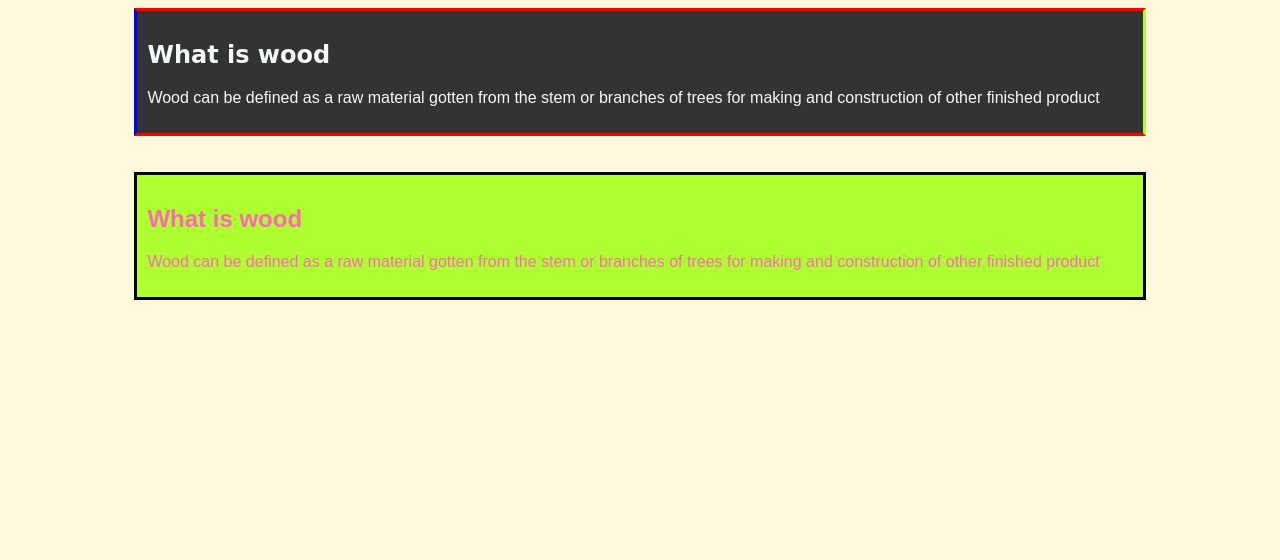
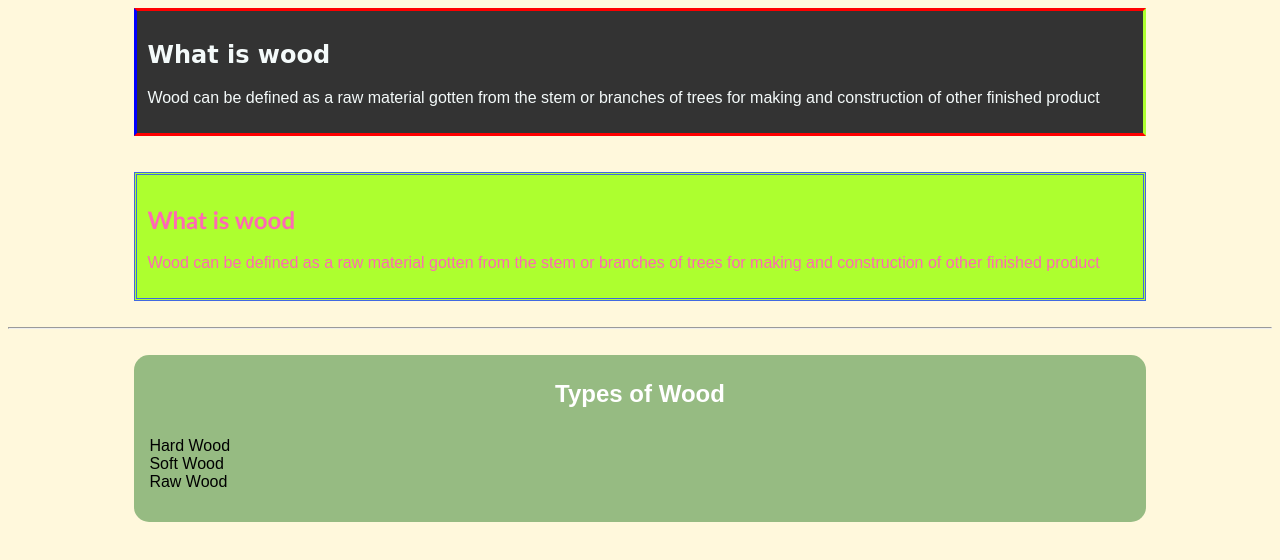
Before and after one commit to Huskinbaba/YIMA_PROJECT_1, a plain HTML site: page index.html in a window 1280 px wide. Drawn offline with Linux system fonts and the light colour scheme.

Commit message:
trying to master css. trying to style forms
forms learning

```diff
--- a/CSS_1/yima.css
+++ b/CSS_1/yima.css
@@ -8,6 +8,19 @@ font-weight: 1.6em;
 font-size: 16px;
 margin 0;
 }
+a{
+    text-decoration: none;
+    color:#000;
+}
+a:hover{
+    color: tomato;
+}
+a:active{
+    color: yellow;
+}
+a:visited{
+    color: none;
+}
 
 .box-1{
     background-color:#333;
@@ -17,6 +30,8 @@ margin 0;
     border-right: 3px greenyellow solid;
     border-left: 3px blue solid;
     padding: 10px;
+
+
 }
 .container{
         width: 80%;
@@ -25,9 +40,28 @@ margin 0;
 .box-2{
     background-color: greenyellow;
     color: hotpink;
-    border: 3px black solid;
+    border: 3px royalblue double;
     padding: 10px;
 }
 .box-1 h2{
     font-family:cursive;
 }
+.box-2 h2{
+    font-family: 'Gill Sans', 'Gill Sans MT', Calibri, 'Trebuchet MS', sans-serif;
+    font-stretch: extra-expanded;
+    font-weight: bolder;
+}
+.box-3{
+    background-color: rgba(0, 100, 0, 0.411);
+    color: white
+    border: 3px cyan solid;
+    padding: 5px;
+    border-radius: 15px;
+}
+.box-3 h2{
+    text-align: center;
+}
+.box-3 ul{
+    padding: 10px;
+    list-style: none;
+}
--- a/yima.html
+++ b/index.html
@@ -20,5 +20,19 @@
            <p>Wood can be defined as a raw material gotten from the stem or branches of trees for making and construction of other finished product</p>
        </div>
      </div>
+     <br>
+     <hr>
+     <br>
+     <div class="container">
+       <div class="box-3">
+          <h2>Types of Wood</h2>
+            <ul>
+              <li><a href="https://www.homesdirect365.co.uk/blog/2020/07/a-guide-to-wood-types/">Hard Wood</a></li>
+              <li><a href="#">Soft Wood</a></li>
+              <li><a href="#">Raw Wood</a></li>
+          </ul>
+       </div>
+     </div>
+     <div style="margin-top: 500px;"
     </body>
 </html>
```
Also changed, not shown: imges/check1.png (added), imges/check2.png (added).
